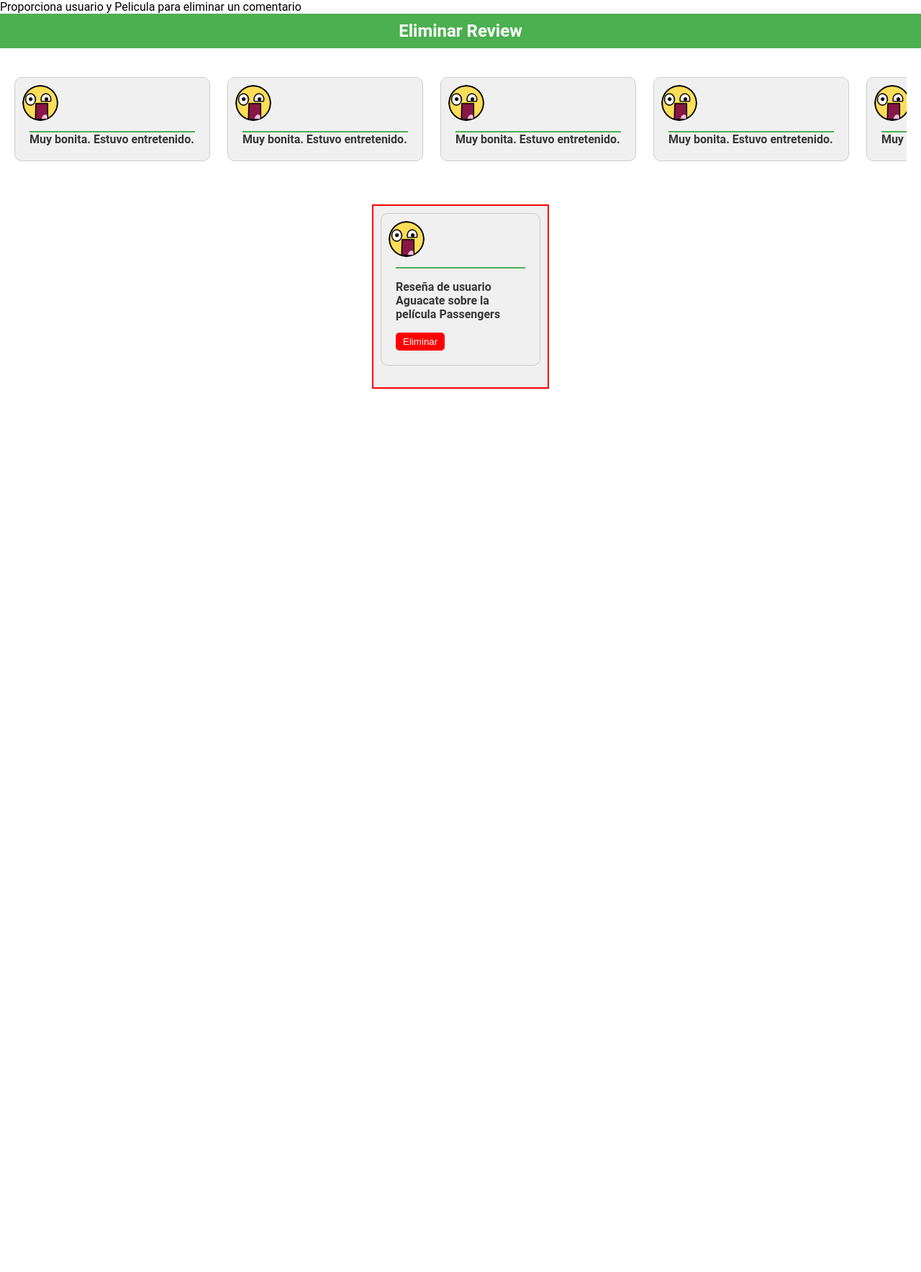
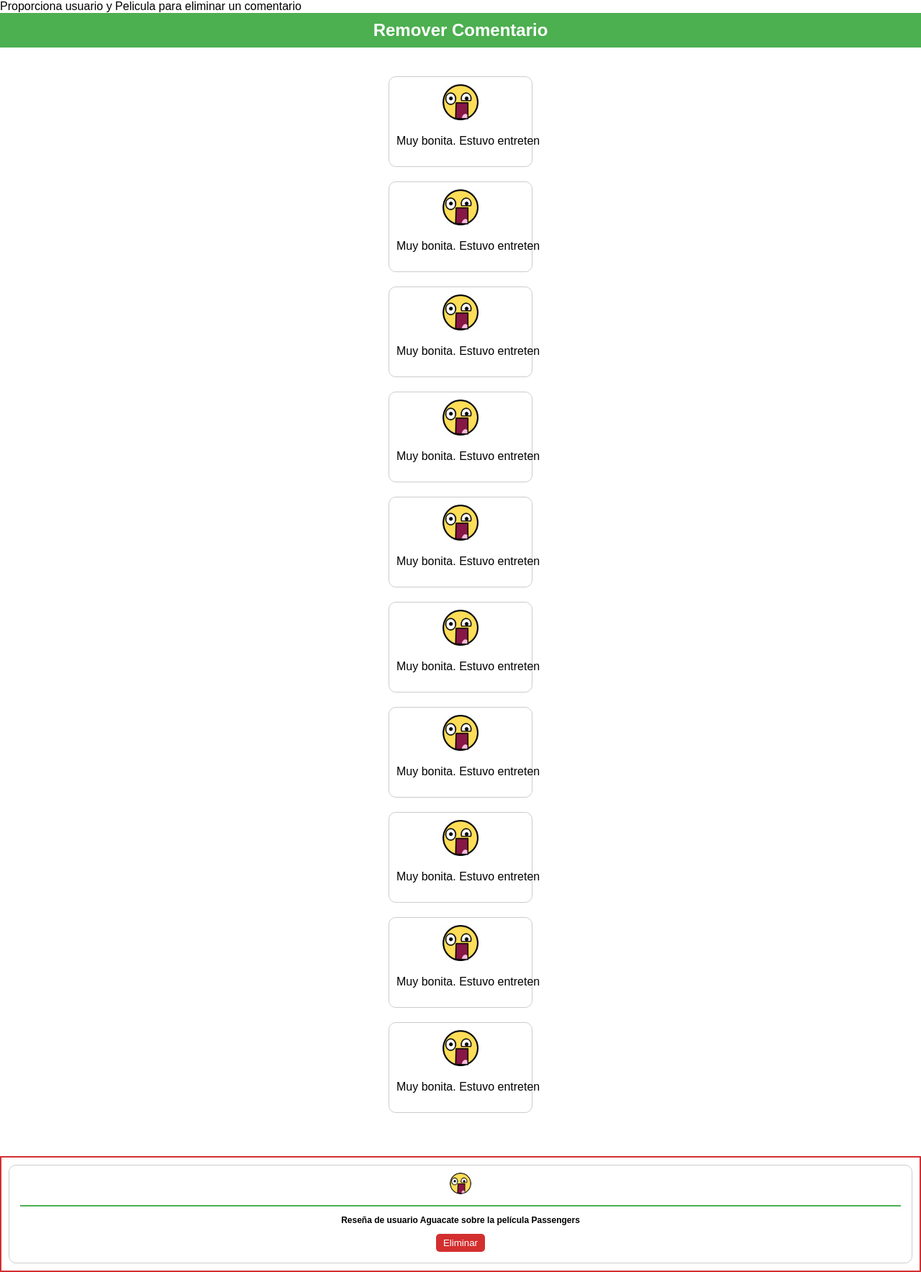
Before and after one commit to JorgeSHN14/MovieSearch_LP, a PHP site: page /remove_review.php in a window 1280 px wide. Shown: the whole page at 72% size. Before the commit the page ends 540 px from the top, so only its background shows below. Run offline with PHP 8.4, Linux system fonts and the light colour scheme; data that the repository does not hold is empty.

Commit message:
new review cambio :c

```diff
--- a/dbDjango/data.json
+++ b/dbDjango/data.json
@@ -116,4 +116,6 @@
     "estudio": "Atomic Monster, New Line Cinema",
     "imagen": "https://image.tmdb.org/t/p/original/3cccEF9QZgV9bLWyupJO41HSrOV.jpg"
     }
-  }]
+  }
+
+]
--- a/php_files/css/stylePaula2.css
+++ b/php_files/css/stylePaula2.css
@@ -1,8 +1,7 @@
 
 body {
     margin: 0;
-    font-family: 'Roboto', sans-serif;
-    background-color: white;
+    font-family: Arial, sans-serif;
 }
 
 .header {
@@ -21,34 +20,34 @@ body {
     margin: 20px;
 }
 
+.review-container {
+    width: 200px; /* Ancho del contenedor */
+    margin: 0 10px 20px 10px; /* Espaciado simétrico */
+}
+
 .review-card {
-    width: 200px;
-    margin-bottom: 20px;
     padding: 10px;
     border: 1px solid #ccc;
     border-radius: 10px;
-    display: inline-block;
-    background-color: #f0f0f0;
-    color: #363636;
+    text-align: center;
 }
 
 .user-avatar {
-    width: 50px;
-    height: 50px;
+    width: 30px;
+    height: 30px;
     border-radius: 50%;
-    margin-right: 10px;
+    margin-bottom: 5px;
 }
 
 .review-text {
-    margin: 10px;
-    font-size: 16px;
+    margin: 5px;
+    font-size: 12px;
     font-weight: bold;
     border-top: 2px solid #4CAF50;
-    color: #363636;
 }
 
 .delete-review {
-    background-color: #ff0000;
+    background-color: #D32F2F;
     color: #fff;
     border: none;
     padding: 5px 10px;
@@ -62,17 +61,22 @@ body {
     margin: 20px 0;
 }
 
-.scroll-reviews .review-card {
-    width: 250px;
-    margin-right: 20px;
-}
-
+/* Estilos para el review a eliminar */
 .review-to-delete {
     font-size: 18px;
     font-weight: bold;
     margin-top: 20px;
-    border: 2px solid #ff0000;
+    border: 2px solid #D32F2F;
     padding: 10px;
-    background-color: #f0f0f0;
-    color: #363636;
 }
+
+.user-avatar-small {
+    width: 100%;
+    max-width: 50px; /* Establecer un tamaño máximo para el ancho */
+    max-height: 50px; /* Establecer un tamaño máximo para la altura */
+    height: auto;
+}
+
+.review-content {
+    text-align: center;
+}
--- a/php_files/js/scriptPaula.js
+++ b/php_files/js/scriptPaula.js
@@ -1,19 +1,44 @@
-// Manejo de la eliminación de reseñas
-$(document).ready(function () {
-    $('.delete-review').on('click', function () {
-        var reviewId = $(this).closest('.review-card').data('review-id');
+//Eliminacion de comentarios
+$(document).ready(function() {
+    var commentsContainer = $("#commentsContainer");
+    var deletePanel = $(".delete-panel");
 
-        $.ajax({
-            type: 'POST',
-            url: 'remove_review.php',
-            data: { reviewId: reviewId },
-            success: function (response) {
-                console.log('Reseña eliminada con éxito');
+    // Realizar solicitud AJAX para obtener solo reseñas del archivo data.json
+    $.ajax({
+        url: '../data.json',
+        type: 'GET',
+        dataType: 'json',
+        success: function(data) {
+            var reviews = data.filter(item => item.modelo === 'resena');
 
-            },
-            error: function (error) {
-                console.error('Error al eliminar la reseña', error);
+            // Llenar el GridPane con reseñas
+            for (var i = 0; i < reviews.length; i++) {
+                var reviewCard = $("<div class='review-card'></div>");
+                var reviewInfo = reviews[i].fields;
+
+                var reviewText = `
+                    <p>Reseña de usuario ${reviewInfo.usuario_id} para la película ${reviewInfo.pelicula_id}:</p>
+                    <p>Calificación: ${reviewInfo.calificacion}/5</p>
+                    <p>${reviewInfo.comentario}</p>
+                `;
+
+                reviewCard.html(reviewText);
+
+                reviewCard.click(function() {
+                    // Mostrar el panel de eliminación al hacer clic en una reseña
+                    deletePanel.show();
+                });
+
+                commentsContainer.append(reviewCard);
             }
-        });
+        },
+        error: function(error) {
+            console.error('Error al obtener reseñas:', error);
+        }
+    });
+
+    // Agregar evento para cerrar el panel de eliminación
+    deletePanel.find("button").click(function() {
+        deletePanel.hide();
     });
 });
--- a/php_files/remove_review.php
+++ b/php_files/remove_review.php
@@ -3,16 +3,15 @@
 <head>
     <meta charset="UTF-8">
     <meta name="viewport" content="width=device-width, initial-scale=1.0">
-    <title>Formulario de Reseña</title>
+    <title>Remover Comentario</title>
     <link rel="stylesheet" type="text/css" href="./css/stylePaula2.css">
 </head>
 <body>
 
 <?php
-//include 'send_request.php';
-//include 'cont_op_.php';
 
-// Función para eliminar reseñas
+// include 'send_request.php';
+
 function eliminarResena($pelicula, $usuario) {
     $endpoint = "http://127.0.0.1:8000/api/resenas/{$pelicula}/{$usuario}";
     $context_options = contextOptionsP([], 'DELETE');
@@ -21,7 +20,6 @@ function eliminarResena($pelicula, $usuario) {
     return $response;
 }
 
-// Verifica si se proporcionan los parámetros de película y usuario
 if (isset($_GET['pelicula']) && isset($_GET['usuario'])) {
     $pelicula = $_GET['pelicula'];
     $usuario = $_GET['usuario'];
@@ -34,38 +32,52 @@ if (isset($_GET['pelicula']) && isset($_GET['usuario'])) {
 ?>
 
 <div class="header">
-    Eliminar Review
+    Remover Comentario
 </div>
 
+<?php
+
+$data = json_decode(file_get_contents('../data.json'), true);
+
+
+$peliculaEncontrada = null;
+foreach ($data as $item) {
+    if ($item['modelo'] === 'peliculas' && $item['fields']['nombre'] === 'Spider-Man: No Way Home') {
+        $peliculaEncontrada = $item['fields'];
+        break;
+    }
+}
+
+
+if ($peliculaEncontrada) {
+    echo '<div class="movie-title">';
+    echo '    <h2>' . $peliculaEncontrada['nombre'] . '</h2>';
+    echo '</div>';
+
+    echo '<div class="movie-image">';
+    echo '    <img src="' . $peliculaEncontrada['imagen'] . '" alt="Imagen de la Película">';
+    echo '</div>';
+}
+
+?>
+
+<!-- Gridpane con comentarios -->
 <div class="previous-reviews">
-
     <div class="scroll-reviews">
-        <div class="review-card">
-            <img class="user-avatar" src="./src/kha.jpg" alt="Avatar de usuario">
-            <p class="review-text">Muy bonita. Estuvo entretenido.</p>
+        <?php for ($i = 1; $i <= 10; $i++): ?>
+            <div class="review-container">
+                <div class="review-card" data-review-id="<?= $i ?>">
+                    <div class="review-content">
+                        <img class="user-avatar-small" src="./src/kha.jpg" alt="Avatar de usuario">
+                        <p class="review-text-small">Muy bonita. Estuvo entretenido.</p>
                     </div>
-        <div class="review-card">
-        <img class="user-avatar" src="./src/kha.jpg" alt="Avatar de usuario">
-        <p class="review-text">Muy bonita. Estuvo entretenido.</p>
                 </div>
-        <div class="review-card">
-            <img class="user-avatar" src="./src/kha.jpg" alt="Avatar de usuario">
-            <p class="review-text">Muy bonita. Estuvo entretenido.</p>
             </div>
-        <div class="review-card">
-            <img class="user-avatar" src="./src/kha.jpg" alt="Avatar de usuario">
-            <p class="review-text">Muy bonita. Estuvo entretenido.</p>
-        </div>
-        <div class="review-card">
-            <img class="user-avatar" src="./src/kha.jpg" alt="Avatar de usuario">
-            <p class="review-text">Muy bonita. Estuvo entretenido.</p>
-        </div>
-        <div class="review-card">
-            <img class="user-avatar" src="./src/kha.jpg" alt="Avatar de usuario">
-            <p class="review-text">Muy bonita. Estuvo entretenido.</p>
+        <?php endfor; ?>
     </div>
 </div>
 
+    <!-- Panel para eliminar comentario -->
     <div class="review-to-delete">
         <div class="review-card" data-review-id="1">
             <img class="user-avatar" src="./src/kha.jpg" alt="Avatar del usuario">
@@ -75,10 +87,6 @@ if (isset($_GET['pelicula']) && isset($_GET['usuario'])) {
             </div>
         </div>
     </div>
-
 </div>
-
-<script src="./js/scriptPaula.js"></script>
-
 </body>
 </html>
--- a/php_files/vote_movie.php
+++ b/php_files/vote_movie.php
@@ -13,7 +13,7 @@ if (!isset($_GET['id']) || empty($_GET['id'])) {
 $pelicula_id = $_GET['id'];
 $detallesPelicula = $peliculas->obtenerDetallesPelicula($pelicula_id);
 
-if (!$detallesPelicula) {
+if (!$detallesPelicula || isset($detallesPelicula['error'])) {
     echo "Error: No se pudieron obtener los detalles de la película.";
     exit();
 }
```
Also changed, not shown: php_files/Peliculas.php (+17 -0 lines). Lines whose indentation alone changed are shown as unchanged.
